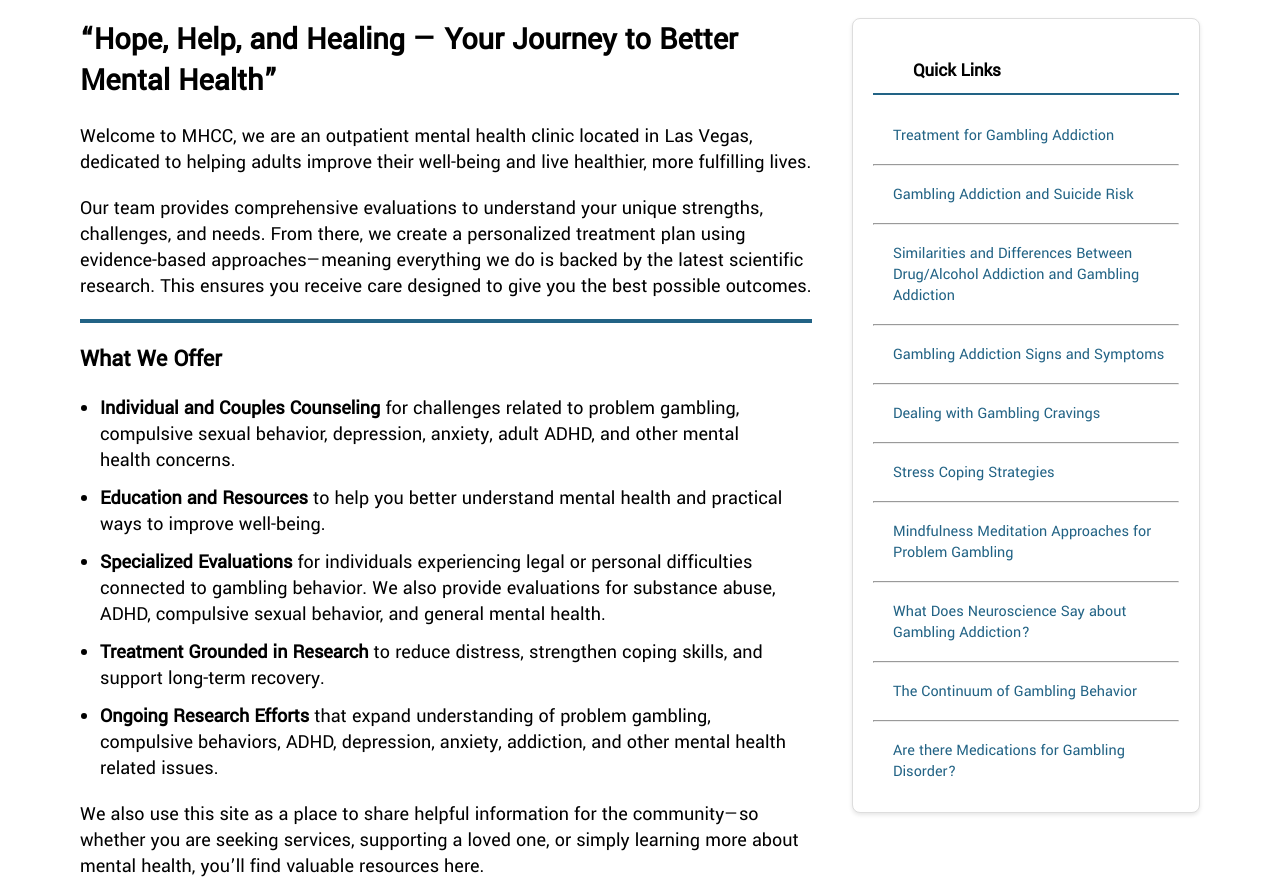
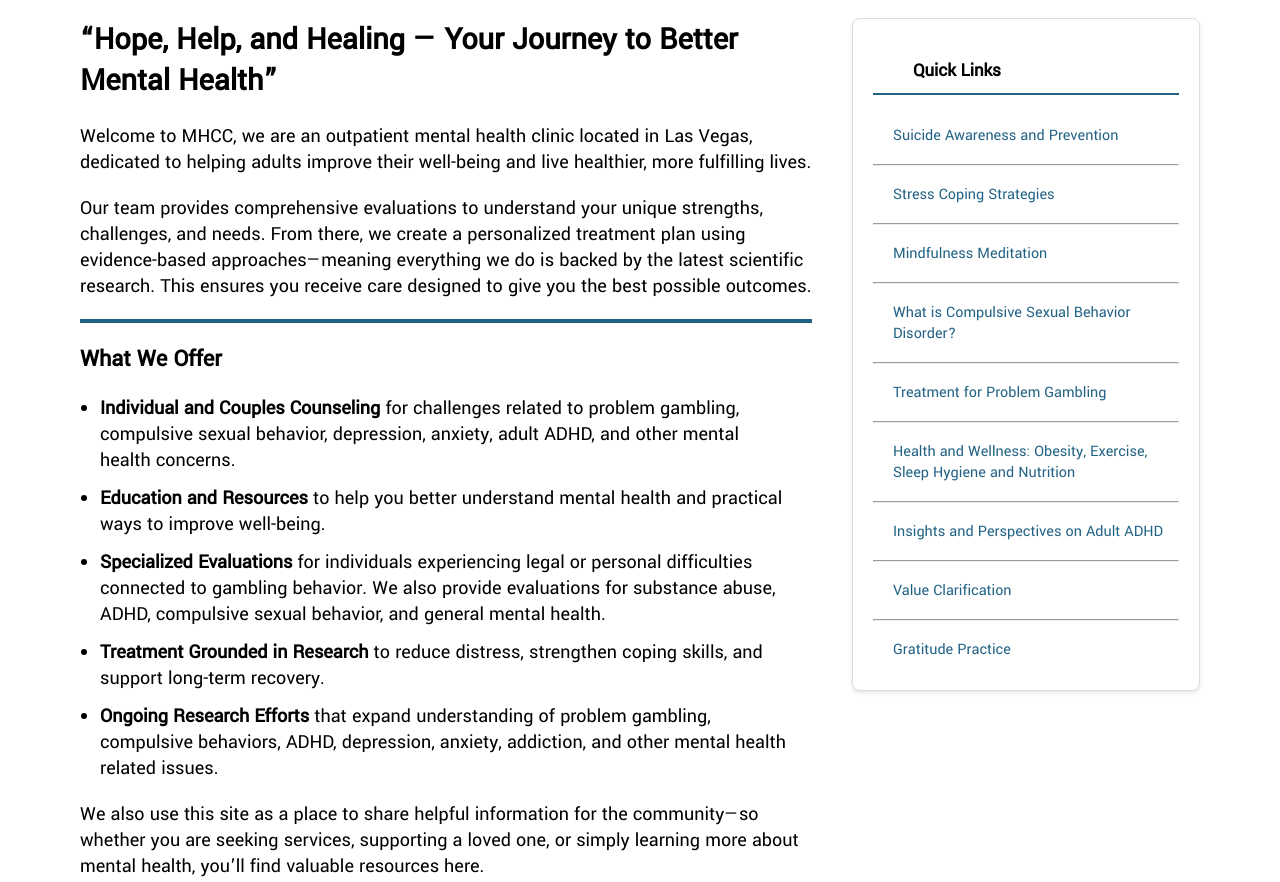
Before and after one commit to ChristopherMonteleone/Gambling-Addiction-Treatment-Website, a plain HTML site: page index.html in a window 1280 px wide. Shown: the part 549-1431 px from the top of the page. Drawn offline with Linux system fonts and the light colour scheme.

Commit message:
Update quick links list

```diff
--- a/index.html
+++ b/index.html
@@ -156,25 +156,23 @@
             <div class="info-box">
                 <h3>Quick Links</h3>
                 <ul>
-                    <li style="padding-left: 20px;"><a href="#">Treatment for Gambling Addiction</a></li>
-                    <hr>
-                    <li style="padding-left: 20px;"><a href="#">Gambling Addiction and Suicide Risk</a></li>
-                    <hr>
-                    <li style="padding-left: 20px;"><a id="similaritiesLink" href="/Resources/SimilaritiesAndDifferences" data-route="/Resources/SimilaritiesAndDifferences">Similarities and Differences Between Drug/Alcohol Addiction and Gambling Addiction</a></li>
-                    <hr>
-                    <li style="padding-left: 20px;"><a href="#">Gambling Addiction Signs and Symptoms</a></li>
-                    <hr>
-                    <li style="padding-left: 20px;"><a href="#">Dealing with Gambling Cravings</a></li>
+                    <li style="padding-left: 20px;"><a href="#">Suicide Awareness and Prevention</a></li>
                     <hr>
                     <li style="padding-left: 20px;"><a href="#">Stress Coping Strategies</a></li>
                     <hr>
-                    <li style="padding-left: 20px;"><a id="mindfulnessMeditationLink" href="/Resources/MindfulnessMeditation" data-route="/Resources/MindfulnessMeditation">Mindfulness Meditation Approaches for Problem Gambling</a></li>
+                    <li style="padding-left: 20px;"><a id="mindfulnessMeditationLink" href="/Resources/MindfulnessMeditation" data-route="/Resources/MindfulnessMeditation">Mindfulness Meditation</a></li>
                     <hr>
-                    <li style="padding-left: 20px;"><a href="#">What Does Neuroscience Say about Gambling Addiction?</a></li>
+                    <li style="padding-left: 20px;"><a href="#">What is Compulsive Sexual Behavior Disorder?</a></li>
                     <hr>
-                    <li style="padding-left: 20px;"><a id="continuumOfGamblingLink" href="/Resources/ContinuumOfGamblingBehavior" data-route="/Resources/ContinuumOfGamblingBehavior">The Continuum of Gambling Behavior</a></li>
+                    <li style="padding-left: 20px;"><a href="#">Treatment for Problem Gambling</a></li>
                     <hr>
-                    <li style="padding-left: 20px;"><a href="#">Are there Medications for Gambling Disorder?</a></li>
+                    <li style="padding-left: 20px;"><a href="#">Health and Wellness: Obesity, Exercise, Sleep Hygiene and Nutrition</a></li>
+                    <hr>
+                    <li style="padding-left: 20px;"><a href="#">Insights and Perspectives on Adult ADHD</a></li>
+                    <hr>
+                    <li style="padding-left: 20px;"><a href="#">Value Clarification</a></li>
+                    <hr>
+                    <li style="padding-left: 20px;"><a href="#">Gratitude Practice</a></li>
                 </ul>
             </div>
         </div>
```
